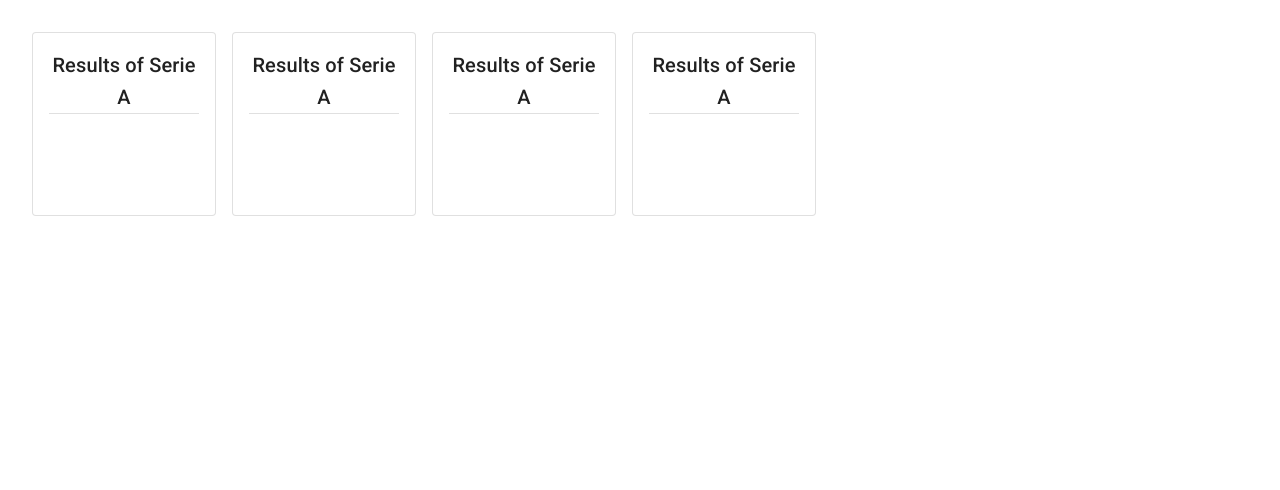
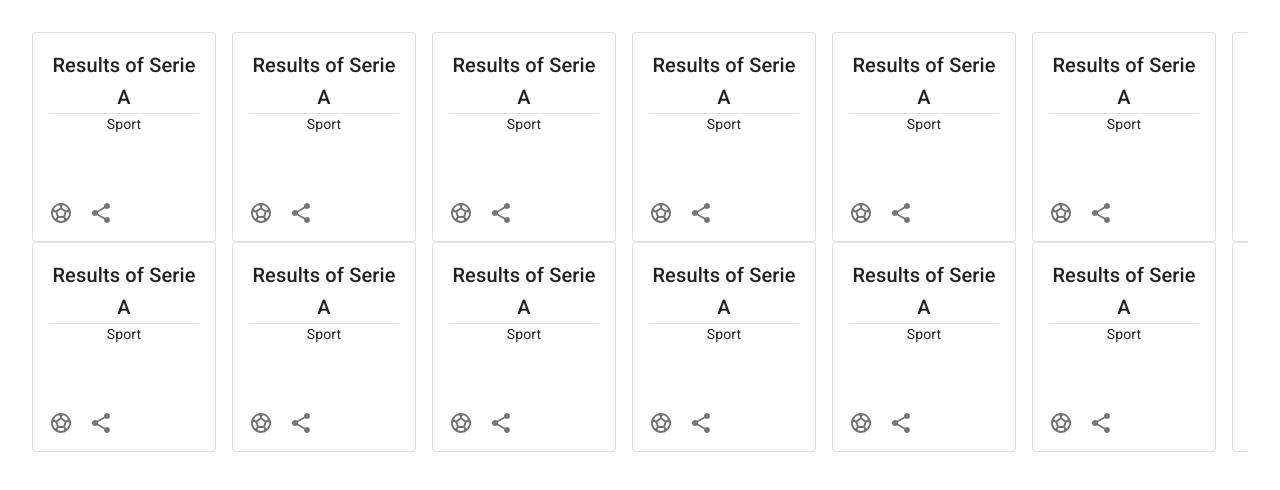
Before and after one commit to GabrieleGioetto/WebIntAssignment3, a React (Create React App) app: page / in a window 1280 px wide. Shown: the top 490 px of the page. Built offline with nearby package versions, Linux system fonts and the light colour scheme.

Commit message:
Added scroll in cards and added icons at the bottom

```diff
--- a/src/App.css
+++ b/src/App.css
@@ -1,6 +1,14 @@
 .App {
   text-align: center;
   padding: 2em;
+}
+
+.yourNews {
+  overflow: hidden;
+}
+
+.newsContainer::-webkit-scrollbar {
+  display: none;
 }
 
 .chooseNews > * {
--- a/src/components/MyCard.js
+++ b/src/components/MyCard.js
@@ -7,13 +7,31 @@
 import Typography from "@mui/material/Typography";
 import Divider from "@mui/material/Divider";
 import { CardActionArea } from "@mui/material";
+import SportsSoccerIcon from "@mui/icons-material/SportsSoccer";
+import ShareIcon from "@mui/icons-material/Share";
+import IconButton from "@mui/material/IconButton";
 
 const card = (
   <CardActionArea>
-    <CardContent sx={{ width: 150, height: 150, wordWrap: "break-word" }}>
+    <CardContent
+      sx={{
+        width: 150,
+        height: 120,
+        wordWrap: "break-word",
+      }}
+    >
       <Typography variant="h6">Results of Serie A</Typography>
       <Divider></Divider>
+      <Typography variant="body2">Sport</Typography>
     </CardContent>
+    <CardActions disableSpacing>
+      <IconButton aria-label="Sport">
+        <SportsSoccerIcon />
+      </IconButton>
+      <IconButton aria-label="share">
+        <ShareIcon />
+      </IconButton>
+    </CardActions>
   </CardActionArea>
 );
 
--- a/src/components/YourNews.js
+++ b/src/components/YourNews.js
@@ -5,13 +5,43 @@
 
 export const YourNews = () => {
   return (
-    <>
-      <Stack sx={{ overflowX: "auto" }} auto direction="row" spacing={2}>
+    <div className="yourNews">
+      <Stack
+        sx={{ overflowX: "auto" }}
+        className="newsContainer"
+        auto
+        direction="row"
+        spacing={2}
+      >
+        <MyCard />
+        <MyCard />
+        <MyCard />
+        <MyCard />
+        <MyCard />
+        <MyCard />
         <MyCard />
         <MyCard />
         <MyCard />
         <MyCard />
       </Stack>
-    </>
+      <Stack
+        sx={{ overflowX: "auto" }}
+        className="newsContainer"
+        auto
+        direction="row"
+        spacing={2}
+      >
+        <MyCard />
+        <MyCard />
+        <MyCard />
+        <MyCard />
+        <MyCard />
+        <MyCard />
+        <MyCard />
+        <MyCard />
+        <MyCard />
+        <MyCard />
+      </Stack>
+    </div>
   );
 };
```
